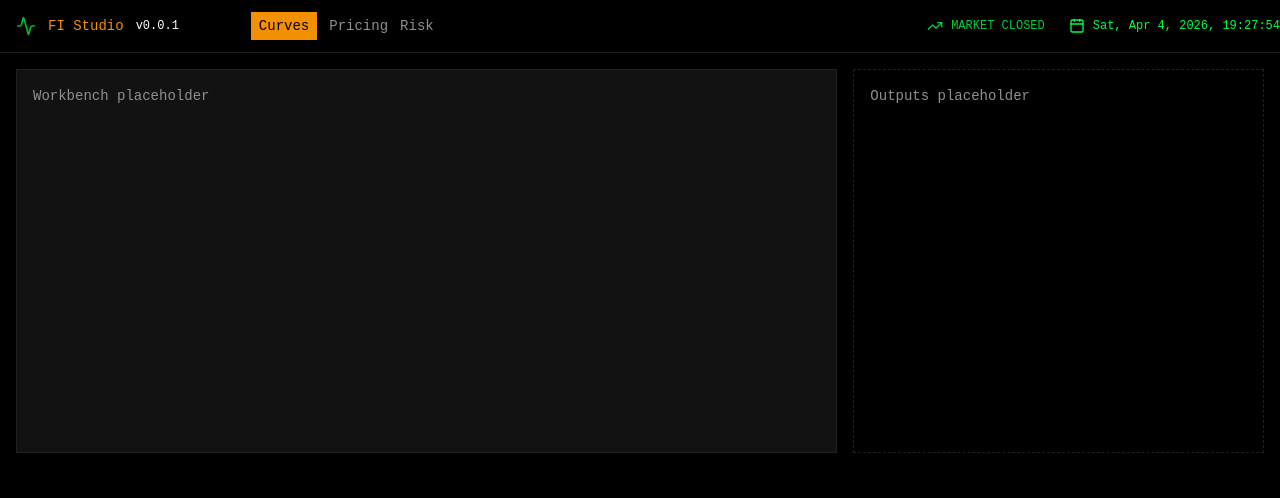
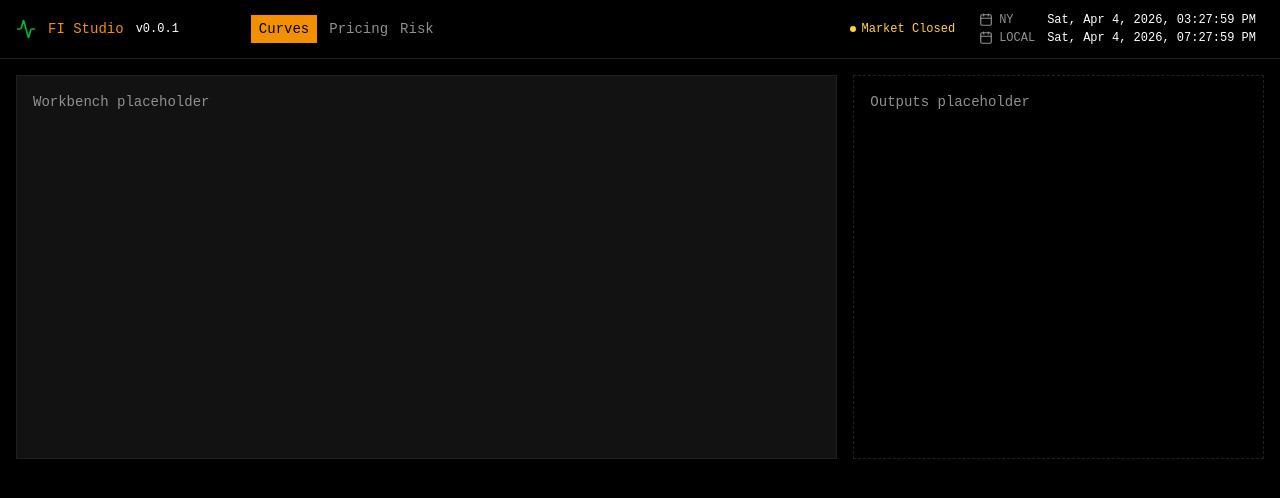
Before and after one commit to lkubicek1/fi-studio, a React (Vite) app: page / in a window 1280 px wide. Shown: the top 498 px of the page. Built offline with nearby package versions, Linux system fonts and the light colour scheme.

Commit message:
Adding market status component

```diff
--- /dev/null
+++ b/src/components/ui/market_status.tsx
@@ -0,0 +1,74 @@
+import { useMemo } from 'react'
+import { Calendar } from 'lucide-react'
+
+import { MARKET_TIME_ZONE, getMarketStatus, getTimeParts, useNow } from '../../lib/dateUtils.tsx'
+
+const localTimeFormatter = new Intl.DateTimeFormat('en-US', {
+  weekday: 'short',
+  year: 'numeric',
+  month: 'short',
+  day: 'numeric',
+  hour: '2-digit',
+  minute: '2-digit',
+  second: '2-digit',
+  hour12: true,
+})
+
+const marketTimeFormatter = new Intl.DateTimeFormat('en-US', {
+  timeZone: MARKET_TIME_ZONE,
+  weekday: 'short',
+  year: 'numeric',
+  month: 'short',
+  day: 'numeric',
+  hour: '2-digit',
+  minute: '2-digit',
+  second: '2-digit',
+  hour12: true,
+})
+
+function MarketStatus() {
+  const now = useNow(1000)
+  const { marketStatus, marketTime, localTime } = useMemo(() => {
+    const marketClock = getTimeParts(now, MARKET_TIME_ZONE)
+
+    return {
+      marketStatus: getMarketStatus(marketClock),
+      marketTime: marketTimeFormatter.format(now),
+      localTime: localTimeFormatter.format(now),
+    }
+  }, [now])
+
+  return (
+    <div className="flex flex-wrap items-center justify-end gap-x-3 gap-y-1 px-4 py-3 text-xs tabular-nums">
+      <div
+        className={`inline-flex mr-3 items-center gap-1.5 whitespace-nowrap font-medium ${
+          marketStatus.isOpen ? 'text-[#00ff41]' : 'text-amber-300'
+        }`}
+        title={marketStatus.detail}
+      >
+        <span
+          className={`size-1.5 rounded-full ${marketStatus.isOpen ? 'bg-[#00ff41]' : 'bg-amber-300'}`}
+        />
+        <span>{marketStatus.label}</span>
+      </div>
+      <div className="flex flex-col gap-0.5 mr-2">
+        <div className="flex items-center justify-between gap-3 whitespace-nowrap text-muted-foreground">
+          <div className="inline-flex items-center gap-1.5">
+            <Calendar className="size-3.5" />
+            <span>NY</span>
+          </div>
+          <span className="text-right text-foreground">{marketTime}</span>
+        </div>
+        <div className="flex items-center justify-between gap-3 whitespace-nowrap text-muted-foreground">
+          <div className="inline-flex items-center gap-1.5">
+            <Calendar className="size-3.5" />
+            <span>LOCAL</span>
+          </div>
+          <span className="text-right text-foreground">{localTime}</span>
+        </div>
+      </div>
+    </div>
+  )
+}
+
+export { MarketStatus }
--- /dev/null
+++ b/src/lib/dateUtils.tsx
@@ -0,0 +1,166 @@
+import { useEffect, useState } from 'react'
+
+export const MARKET_TIME_ZONE = 'America/New_York'
+
+const MARKET_OPEN_MINUTES = 9 * 60 + 30
+const MARKET_CLOSE_MINUTES = 16 * 60
+
+const DAY_OF_WEEK_BY_LABEL = {
+  Sun: 0,
+  Mon: 1,
+  Tue: 2,
+  Wed: 3,
+  Thu: 4,
+  Fri: 5,
+  Sat: 6,
+} as const
+
+const zonedFormatterByTimeZone = new Map<string, Intl.DateTimeFormat>()
+
+export type ClockParts = {
+  dayOfWeek: number
+  hour: number
+  minute: number
+  second: number
+}
+
+export type MarketStatus = {
+  isOpen: boolean
+  label: 'Market Open' | 'Market Closed'
+  detail: string
+}
+
+export type ClockSnapshot = {
+  local: ClockParts
+  market: ClockParts
+  marketStatus: MarketStatus
+}
+
+export function useNow(intervalMs = 1000) {
+  const [now, setNow] = useState(() => new Date())
+
+  useEffect(() => {
+    const timer = window.setInterval(() => {
+      setNow(new Date())
+    }, intervalMs)
+
+    return () => window.clearInterval(timer)
+  }, [intervalMs])
+
+  return now
+}
+
+function getZonedFormatter(timeZone: string) {
+  const existingFormatter = zonedFormatterByTimeZone.get(timeZone)
+
+  if (existingFormatter) {
+    return existingFormatter
+  }
+
+  const formatter = new Intl.DateTimeFormat('en-US', {
+    timeZone,
+    weekday: 'short',
+    hour: '2-digit',
+    minute: '2-digit',
+    second: '2-digit',
+    hourCycle: 'h23',
+  })
+
+  zonedFormatterByTimeZone.set(timeZone, formatter)
+
+  return formatter
+}
+
+export function getTimeParts(date: Date, timeZone?: string): ClockParts {
+  if (!timeZone) {
+    return {
+      dayOfWeek: date.getDay(),
+      hour: date.getHours(),
+      minute: date.getMinutes(),
+      second: date.getSeconds(),
+    }
+  }
+
+  const formatter = getZonedFormatter(timeZone)
+
+  let dayOfWeek = 0
+  let hour = 0
+  let minute = 0
+  let second = 0
+
+  for (const part of formatter.formatToParts(date)) {
+    switch (part.type) {
+      case 'weekday':
+        dayOfWeek = DAY_OF_WEEK_BY_LABEL[part.value as keyof typeof DAY_OF_WEEK_BY_LABEL] ?? 0
+        break
+      case 'hour':
+        hour = Number(part.value)
+        break
+      case 'minute':
+        minute = Number(part.value)
+        break
+      case 'second':
+        second = Number(part.value)
+        break
+    }
+  }
+
+  return {
+    dayOfWeek,
+    hour,
+    minute,
+    second,
+  }
+}
+
+export function getMarketStatus(marketTime: ClockParts): MarketStatus {
+  const isWeekday = marketTime.dayOfWeek >= 1 && marketTime.dayOfWeek <= 5
+  const totalMinutes = marketTime.hour * 60 + marketTime.minute
+
+  if (isWeekday && totalMinutes >= MARKET_OPEN_MINUTES && totalMinutes < MARKET_CLOSE_MINUTES) {
+    return {
+      isOpen: true,
+      label: 'Market Open',
+      detail: 'Open now',
+    }
+  }
+
+  if (!isWeekday) {
+    return {
+      isOpen: false,
+      label: 'Market Closed',
+      detail: 'Opens Monday at 9:30 AM ET',
+    }
+  }
+
+  if (totalMinutes < MARKET_OPEN_MINUTES) {
+    return {
+      isOpen: false,
+      label: 'Market Closed',
+      detail: 'Opens today at 9:30 AM ET',
+    }
+  }
+
+  return {
+    isOpen: false,
+    label: 'Market Closed',
+    detail:
+      marketTime.dayOfWeek === 5
+        ? 'Opens Monday at 9:30 AM ET'
+        : 'Opens tomorrow at 9:30 AM ET',
+  }
+}
+
+export function getClockSnapshot(
+  date: Date = new Date(),
+  marketTimeZone = MARKET_TIME_ZONE
+): ClockSnapshot {
+  const local = getTimeParts(date)
+  const market = getTimeParts(date, marketTimeZone)
+
+  return {
+    local,
+    market,
+    marketStatus: getMarketStatus(market),
+  }
+}
--- a/src/routes/__root.tsx
+++ b/src/routes/__root.tsx
@@ -1,21 +1,12 @@
 import { Outlet, createRootRoute, Link } from '@tanstack/react-router'
-import { Activity, TrendingUp, Calendar } from 'lucide-react';
+import { Activity } from 'lucide-react'
+import { MarketStatus } from '../components/ui/market_status.tsx'
 
 export const Route = createRootRoute({
   component: RootLayout,
 })
 
 function RootLayout() {
-  const currentDate = new Date().toLocaleString('en-US', {
-    weekday: 'short',
-    year: 'numeric',
-    month: 'short',
-    day: 'numeric',
-    hour: '2-digit',
-    minute: '2-digit',
-    second: '2-digit',
-    hour12: false
-  });
   return (
     <div className="min-h-svh bg-background">
       <header className="border-b">
@@ -34,16 +25,7 @@ function RootLayout() {
               <span>Risk</span>
             </nav>
           </div>
-          <div className="flex items-center gap-6">
-          <div className="flex items-center gap-2 text-[#00ff41]/80 text-xs">
-            <TrendingUp className="w-4 h-4" />
-            <span>MARKET CLOSED</span>
-          </div>
-          <div className="flex items-center gap-2 text-[#00ff41] text-xs">
-            <Calendar className="w-4 h-4" />
-            <span>{currentDate}</span>
-          </div>
-        </div>
+          <MarketStatus />
         </div>
       </header>
       <main className="mx-auto grid w-full max-w-7xl gap-4 p-4 md:grid-cols-[2fr_1fr]">
```
